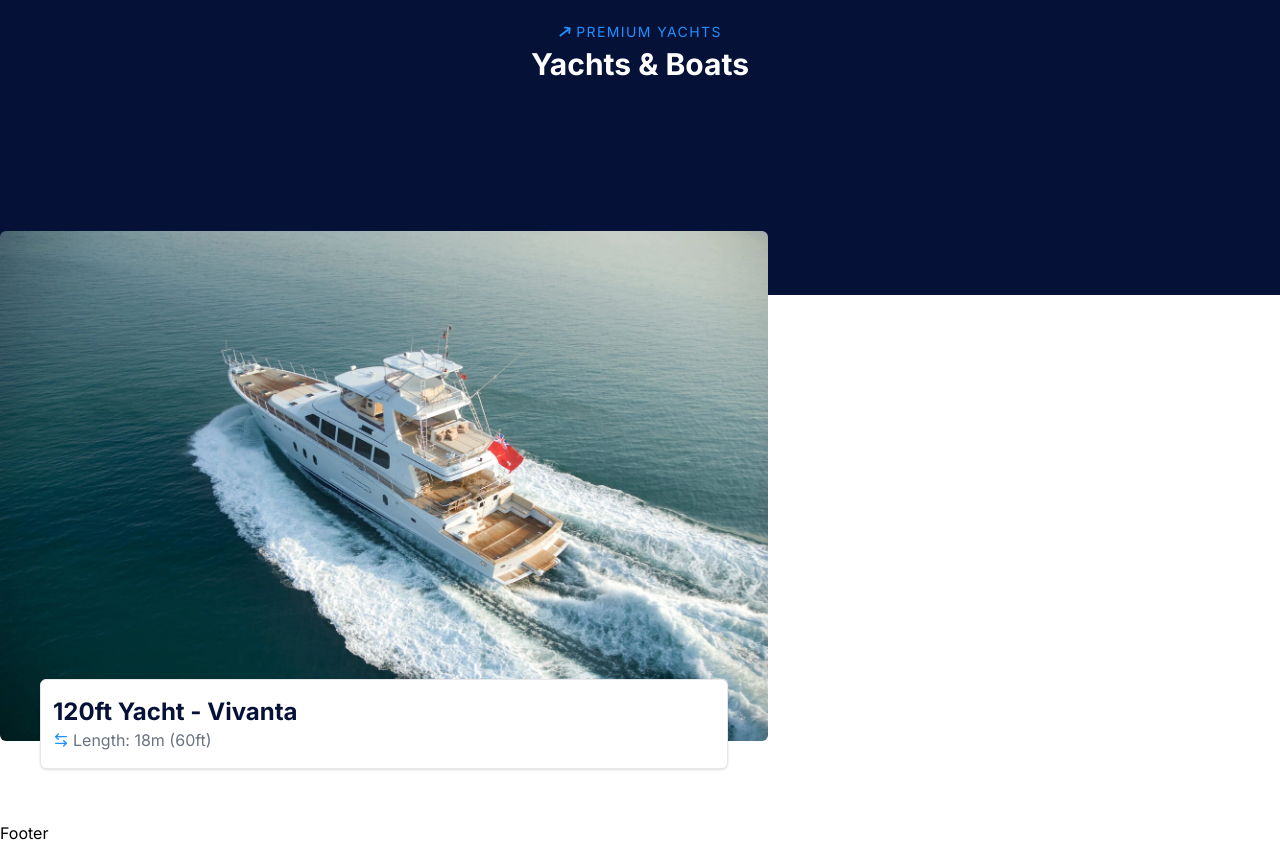
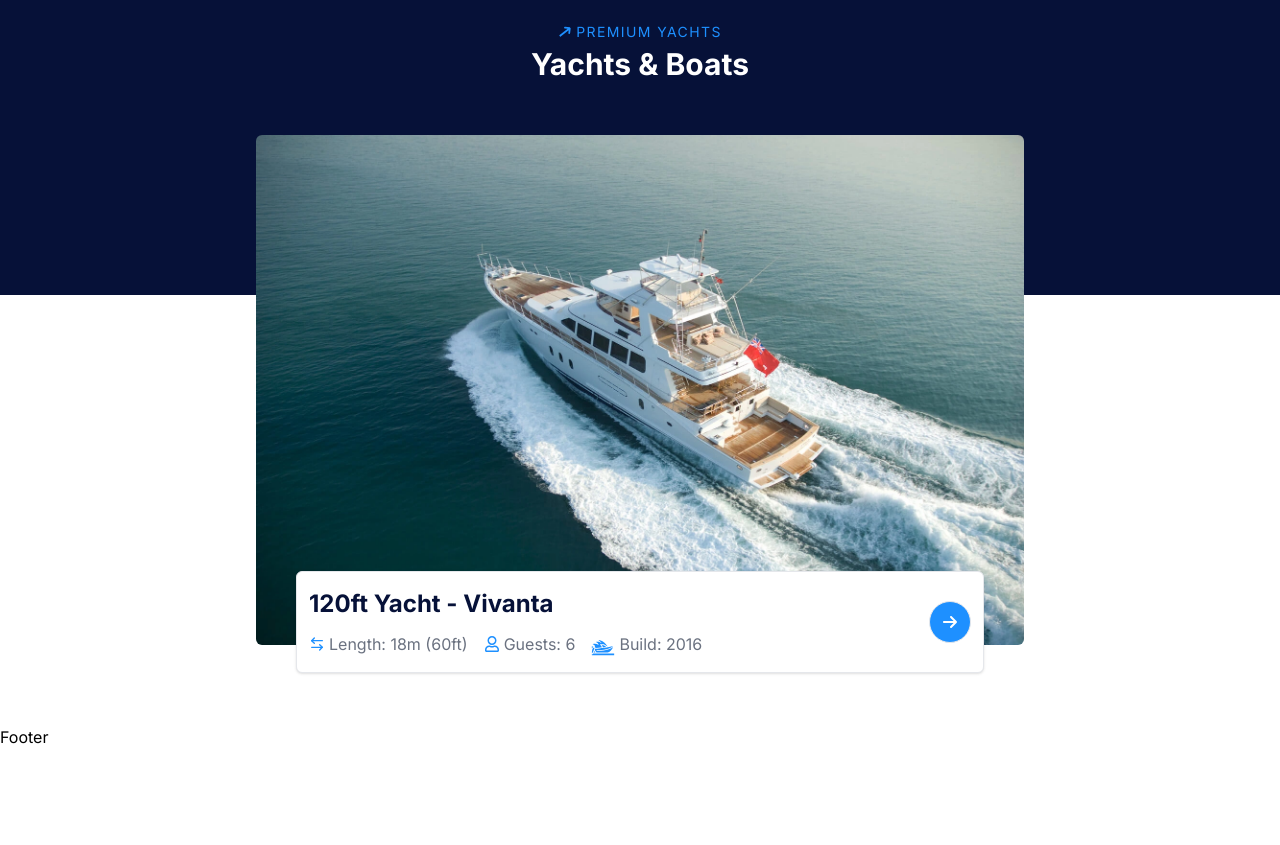
Before and after one commit to mdrobin45/yacht-renter, a Next.js app: page / in a window 1280 px wide. Shown: the part 1600-2445 px from the top of the page. After the commit the page ends 2349 px from the top, so only its background shows below. Built offline with nearby package versions, Linux system fonts and the light colour scheme.

Commit message:
yacht slide added

```diff
--- a/src/app/components/homeComponents/premiumYacht/premiumYacht.js
+++ b/src/app/components/homeComponents/premiumYacht/premiumYacht.js
@@ -13,7 +13,7 @@ const PremiumYacht = () => {
                <h2 className="text-h2 text-white font-bold">Yachts & Boats</h2>
             </Container>
          </div>
-         <div className=" -mt-36">
+         <div className=" -mt-60">
             <YachtSlide />
          </div>
       </>
--- a/src/app/components/homeComponents/premiumYacht/yachtSlide/yachtSlide.js
+++ b/src/app/components/homeComponents/premiumYacht/yachtSlide/yachtSlide.js
@@ -1,11 +1,15 @@
 import Image from "next/image";
+import Link from "next/link";
+import { FaRegUser } from "react-icons/fa";
+import { FaArrowRight } from "react-icons/fa6";
+import { GiSpeedBoat } from "react-icons/gi";
 import { LuArrowLeftRight } from "react-icons/lu";
 import bg from "/public/images/banner.webp";
 
 const YachtSlide = () => {
    return (
       <>
-         <div className="relative my-20 w-[60%]">
+         <div className="relative mx-auto my-20 w-[60%]">
             <Image
                className="rounded-md"
                src={bg.src}
@@ -13,18 +17,35 @@ const YachtSlide = () => {
                width={800}
                height={600}
             />
-            <div className="absolute mx-10 left-0 right-0 -bottom-7 shadow border bg-white py-4 px-3 rounded-md">
+            <div className="absolute flex items-center justify-between mx-10 left-0 right-0 -bottom-7 shadow border bg-white py-4 px-3 rounded-md">
+               <div className="">
                   <div>
                      <h3 className="text-secondary font-bold text-2xl">
                         120ft Yacht - Vivanta
                      </h3>
                      <div className="flex items-center gap-3"></div>
                   </div>
-               <div className="flex items-center gap-2">
+                  <div className="flex items-center gap-4 mt-3">
                      <div className="flex items-center gap-1">
                         <LuArrowLeftRight className="text-primary" />
                         <p className="text-gray-500">Length: 18m (60ft)</p>
                      </div>
+                     <div className="flex items-center gap-1">
+                        <FaRegUser className="text-primary" />
+                        <p className="text-gray-500">Guests: 6</p>
+                     </div>
+                     <div className="flex items-center gap-1">
+                        <GiSpeedBoat className="text-primary text-2xl" />
+                        <p className="text-gray-500">Build: 2016</p>
+                     </div>
+                  </div>
+               </div>
+               <div>
+                  <Link
+                     className="block border bg-primary rounded-full p-3 text-white hover:bg-[#1283ed]"
+                     href="#">
+                     <FaArrowRight />
+                  </Link>
                </div>
             </div>
          </div>
```
Lines whose indentation alone changed are shown as unchanged.
